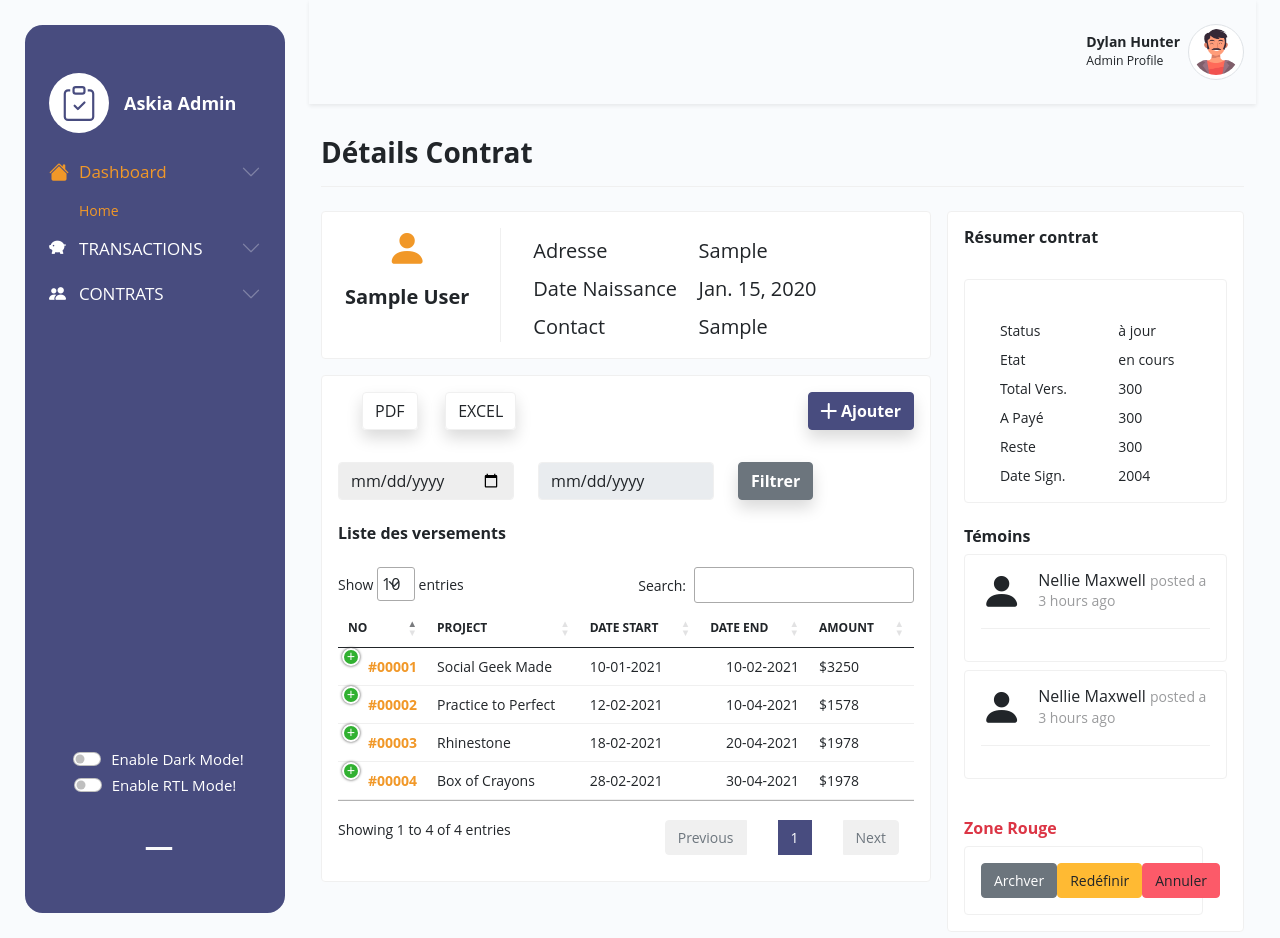
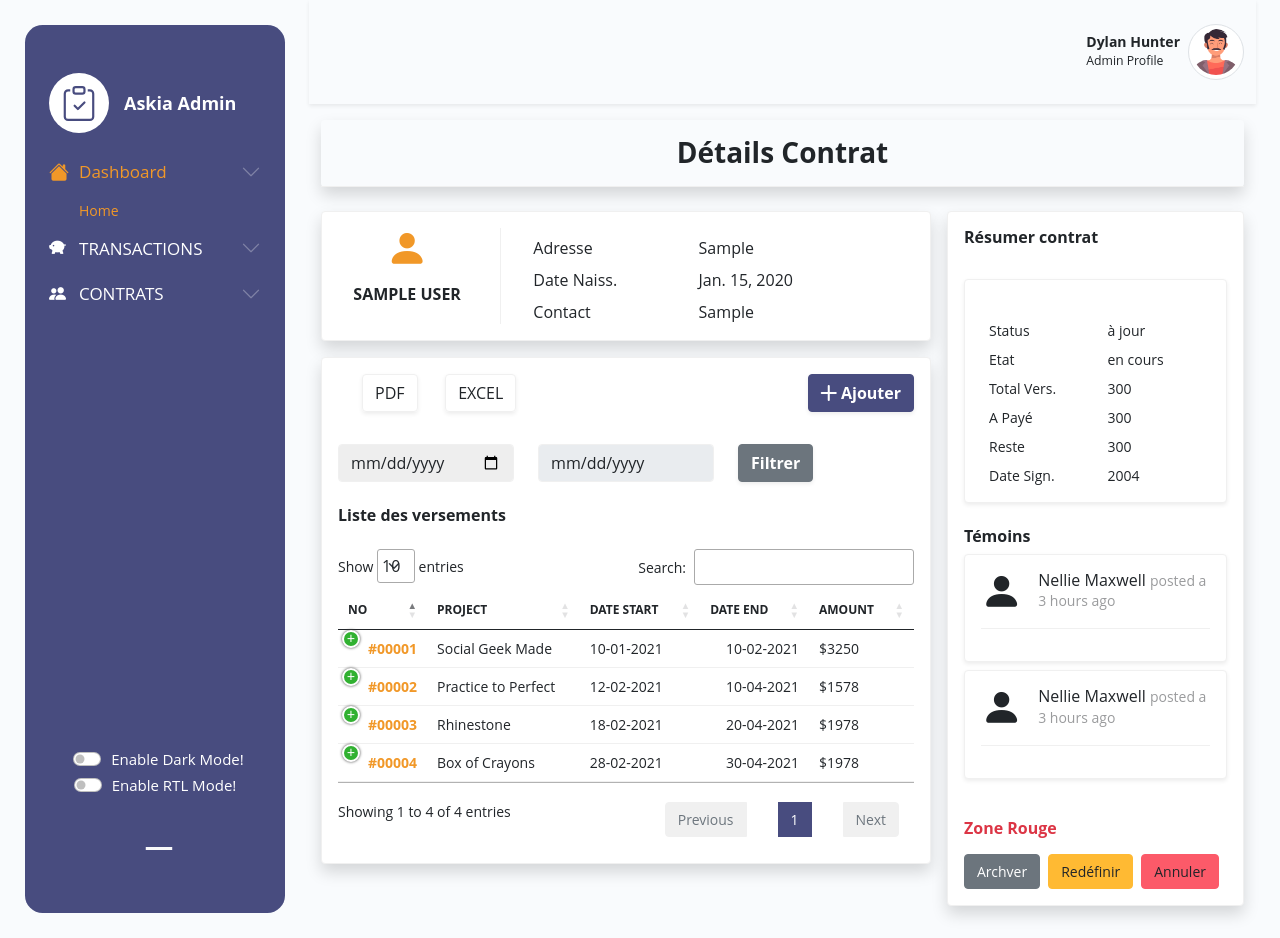
Before and after one commit to Fayssol/credit-bail, a Django app: page /detail_contrat/1/ in a window 1280 px wide. Run offline with Django 5.2, Linux system fonts and the light colour scheme; tables that the repository leaves empty hold one stand-in row (values such as "Sample post"); some libraries are stand-ins or nearby versions; some web fonts are replaced.

Commit message:
detail contrat ui

```diff
--- a/askia_solution/askia_admin/templates/contrats/detail_contrat.html
+++ b/askia_solution/askia_admin/templates/contrats/detail_contrat.html
@@ -22,16 +22,16 @@
     <div class="container-xxl">
         <div class="row clearfix">
             <div class="col-md-12">
-                <div class="card border-0 mb-4 no-bg">
+                <div class="card border-0 mb-4 no-bg shadow">
                     <div class="card-header py-3 px-0 d-flex align-items-center  justify-content-between border-bottom">
-                        <h3 class=" fw-bold flex-fill mb-0">Détails Contrat</h3>
+                        <h3 class=" fw-bold flex-fill mb-0 text-center">Détails Contrat</h3>
                     </div>
                 </div>
             </div>
         </div><!-- Row End -->
         <div class="row g-3">
             <div class="col-xl-8 col-lg-12 col-md-12">
-                <div class="card teacher-card  mb-3">
+                <div class="card teacher-card  mb-3 shadow">
                     <div class="card-body d-flex teacher-fulldeatil">
                         <div class="profile-teacher pe-xl-4 pe-md-2 pe-sm-4 pe-4 text-center w220">
                             <a href="#">
@@ -40,7 +40,7 @@
 
                             </a>
                             <div class="about-info d-flex align-items-center mt-3 justify-content-center flex-column">
-                                <h6 class="mb-0 fw-bold d-block fs-5">{{contrat.client.nom}}</h6>
+                                <h6 class="mb-0 fw-bold d-block fs-6">{{contrat.client.nom|upper}}</h6>
 
                             </div>
                         </div>
@@ -54,39 +54,39 @@
                                 <div class="col-xl-5">
                                     <div class="d-flex align-items-center">
                                         <!-- <i class="icofont-adress"></i> -->
-                                        <span class="ms-2 small fs-5">Adresse</span>
+                                        <span class="ms-2 small fs-6 ">Adresse</span>
                                     </div>
                                 </div>
 
                                 <div class="col-xl-5">
                                     <div class="d-flex align-items-center">
                                         <!-- <i class="icofont-adress"></i> -->
-                                        <span class="ms-2 small fs-5">{{contrat.client.adresse}}</span>
+                                        <span class="ms-2 small fs-6">{{contrat.client.adresse}}</span>
                                     </div>
                                 </div>
 
                                 <div class="col-xl-5">
                                     <div class="d-flex align-items-center">
                                         <!-- <i class="icofont-birthday-cake"></i> -->
-                                        <span class="ms-2 small fs-5">Date Naissance</span>
+                                        <span class="ms-2 small fs-6">Date Naiss.</span>
                                     </div>
                                 </div>
                                 <div class="col-xl-5">
                                     <div class="d-flex align-items-center">
                                         <!-- <i class="icofont-birthday-cake"></i> -->
-                                        <span class="ms-2 small fs-5">{{contrat.client.date_naissance|date}}</span>
+                                        <span class="ms-2 small fs-6">{{contrat.client.date_naissance|date}}</span>
                                     </div>
                                 </div>
                                 <div class="col-xl-5">
                                     <div class="d-flex align-items-center">
                                         <!-- <i class="icofont-address-book"></i> -->
-                                        <span class="ms-2 small fs-5">Contact</span>
+                                        <span class="ms-2 small fs-6">Contact</span>
                                     </div>
                                 </div>
                                 <div class="col-xl-5">
                                     <div class="d-flex align-items-center">
                                         <!-- <i class="icofont-address-book"></i> -->
-                                        <span class="ms-2 small fs-5">{{contrat.client.contact}}</span>
+                                        <span class="ms-2 small fs-6">{{contrat.client.contact}}</span>
                                     </div>
                                 </div>
                             </div>
@@ -98,7 +98,7 @@
                 <div class="teachercourse-list mb-3">
                     <div class="row g-3 gy-5 pt-3 row-deck">
                         <div class="col-xxl-12 col-xl-12 col-lg-12 col-md-12 col-sm-12">
-                            <div class="card">
+                            <div class="card shadow">
                                 <div class="card-body">
                                     <table id="" class="table table-hover align-middle mb-0" style="width:100%">
                                         <h6 class="fw-bold ">Résumer ancien contrat</h6>
@@ -133,13 +133,13 @@
                {% endif %}
                 <div class="row g-3">
                     <div class="col-md-12">
-                        <div class="card">
+                        <div class="card shadow">
                             <div class="card-header py-3 d-flex justify-content-between align-items-center">
                                 <div class="d-grid gap-2 d-md-block">
-                                    <button type="button" class="btn btn-outline-secondary mx-4  fs-6 shadow">PDF</button>
-                                    <button type="button" class="btn btn-outline-secondary fs-6 shadow">EXCEL</button>
+                                    <button type="button" class="btn btn-outline-secondary mx-4  fs-6 shadow-sm">PDF</button>
+                                    <button type="button" class="btn btn-outline-secondary fs-6 shadow-sm">EXCEL</button>
                                   </div>
-                                  <button type="button" class="btn btn-primary btn-pill fw-bold fs-6 shadow" data-bs-toggle="modal" data-bs-target="#exampleModalLg">
+                                  <button type="button" class="btn btn-primary btn-pill fw-bold fs-6 shadow-sm" data-bs-toggle="modal" data-bs-target="#exampleModalLg">
                                     <span class="add-temoin"><i class="bi bi-plus-lg"></i></span>
                                     Ajouter</button>
                             </div>
@@ -158,7 +158,7 @@
                                                    type="date" data-date-format="YYYY-MM-DD HH:MM:SS">
                                         </div>
                                         <div class="col d-flex align-self-center">
-                                            <button style="font-size: small" class="btn btn-secondary fw-bold fs-6 shadow">Filtrer</button>
+                                            <button style="font-size: small" class="btn btn-secondary fw-bold fs-6 shadow-sm">Filtrer</button>
                                         </div>
                                     </div>
                                 </form>
@@ -216,14 +216,14 @@
             </div>
 <!-- cote droit -->
             <div class="col-xl-4 col-lg-12 col-md-12">
-                <div class="card mb-3">
+                <div class="card mb-3 shadow">
                     <div class="card-header py-3">
                         <h6 class="mb-0 fw-bold ">Résumer contrat</h6>
                     </div>
                     <div class="card-body">
                         <div class="row">
                             <div class="col-xxl-12 col-xl-12 col-lg-12 col-md-12 col-sm-12">
-                                <div class="card">
+                                <div class="card shadow-sm">
                                     <div class="card-body">
                                         <div class="d-flex align-items-center justify-content-between">
                                             <div class="lesson_name">
@@ -236,77 +236,77 @@
                                         <div class="row g-2 pt-4">
                                             <div class="col-6">
                                                 <div class="d-flex align-items-center">
-                                                    <i class="icofont-paper-clip"></i>
+                                                    <!-- <i class="icofont-paper-clip"></i> -->
                                                     <span class="ms-2">Status</span>
                                                 </div>
                                             </div>
                                             <div class="col-6">
                                                 <div class="d-flex align-items-center">
-                                                    <i class="icofont-sand-clock"></i>
+                                                    <!-- <i class="icofont-sand-clock"></i> -->
                                                     <span class="ms-2">à jour</span>
                                                 </div>
                                             </div>
                                             <div class="col-6">
                                                 <div class="d-flex align-items-center">
-                                                    <i class="icofont-group-students "></i>
+                                                    <!-- <i class="icofont-group-students "></i> -->
                                                     <span class="ms-2">Etat</span>
                                                 </div>
                                             </div>
                                             <div class="col-6">
                                                 <div class="d-flex align-items-center">
-                                                    <i class="icofont-ui-text-chat"></i>
+                                                    <!-- <i class="icofont-ui-text-chat"></i> -->
                                                     <span class="ms-2">en cours</span>
                                                 </div>
                                             </div>
 
                                             <div class="col-6">
                                                 <div class="d-flex align-items-center">
-                                                    <i class="icofont-group-students "></i>
+                                                    <!-- <i class="icofont-group-students "></i> -->
                                                     <span class="ms-2">Total Vers.</span>
                                                 </div>
                                             </div>
                                             <div class="col-6">
                                                 <div class="d-flex align-items-center">
-                                                    <i class="icofont-ui-text-chat"></i>
+                                                    <!-- <i class="icofont-ui-text-chat"></i> -->
                                                     <span class="ms-2">300</span>
                                                 </div>
                                             </div>
 
                                             <div class="col-6">
                                                 <div class="d-flex align-items-center">
-                                                    <i class="icofont-group-students "></i>
+                                                    <!-- <i class="icofont-group-students "></i> -->
                                                     <span class="ms-2">A Payé</span>
                                                 </div>
                                             </div>
                                             <div class="col-6">
                                                 <div class="d-flex align-items-center">
-                                                    <i class="icofont-ui-text-chat"></i>
+                                                    <!-- <i class="icofont-ui-text-chat"></i> -->
                                                     <span class="ms-2">300</span>
                                                 </div>
                                             </div>
 
                                             <div class="col-6">
                                                 <div class="d-flex align-items-center">
-                                                    <i class="icofont-group-students "></i>
+                                                    <!-- <i class="icofont-group-students "></i> -->
                                                     <span class="ms-2">Reste</span>
                                                 </div>
                                             </div>
                                             <div class="col-6">
                                                 <div class="d-flex align-items-center">
-                                                    <i class="icofont-ui-text-chat"></i>
+                                                    <!-- <i class="icofont-ui-text-chat"></i> -->
                                                     <span class="ms-2">300</span>
                                                 </div>
                                             </div>
 
                                             <div class="col-6">
                                                 <div class="d-flex align-items-center">
-                                                    <i class="icofont-group-students "></i>
+                                                    <!-- <i class="icofont-group-students "></i> -->
                                                     <span class="ms-2">Date Sign.</span>
                                                 </div>
                                             </div>
                                             <div class="col-6">
                                                 <div class="d-flex align-items-center">
-                                                    <i class="icofont-ui-text-chat"></i>
+                                                    <!-- <i class="icofont-ui-text-chat"></i> -->
                                                     <span class="ms-2">2004</span>
                                                 </div>
                                             </div>
@@ -331,7 +331,7 @@
                         <div class='col-xxl-12 col-xl-12 col-lg-12 col-md-12 col-sm-12 mt-4' >
                             <h6 class="mb-2 fw-bold ">Témoins</h6>
                             <ul class="list-unstyled res-set">
-                                <li class="card mb-2">
+                                <li class="card mb-2 shadow-sm">
                                     <div class="card-body">
                                         <div class="d-flex mb-3 pb-3 border-bottom">
                                             <i class="bi bi-person-fill fs-1 text-dark"></i>
@@ -347,7 +347,7 @@
 
                                 <li class="dd-item">
                                     <ul class="list-unstyled res-set">
-                                        <li class="card mb-2">
+                                        <li class="card mb-2 shadow-sm">
                                             <div class="card-body">
                                                 <div class="d-flex mb-3 pb-3 border-bottom">
                                                     <i class="bi bi-person-fill fs-1 text-dark"></i>
@@ -372,18 +372,18 @@
                         <div class="row">
 
                             <div class='col-xxl-12 col-xl-12 col-lg-12 col-md-12 col-sm-12 mt-4' >
-                                <h6 class="mb-2 fw-bold text-danger">Zone Rouge</h6>
-                                <div class="card">
-                                    <div class="card-body">
-                                        <div class="d-flex justify-content-between">
+                                <h6 class="mb-2 fw-bold text-danger mb-3">Zone Rouge</h6>
+                                <!-- <div class="card"> -->
+                                    <!-- <div class="card-body"> -->
+                                        <div class="d-flex justify-content-between ">
                                             <!-- <button type="button" class="btn btn-primary">Editer</button> -->
                                             <button type="button" class="btn btn-secondary">Archver</button>
-                                            <button type="button" class="btn btn-warning">Redéfinir</button>
+                                            <button type="button" class="btn btn-warning mx-2">Redéfinir</button>
                                             <button type="button" class="btn btn-danger">Annuler</button>
 
                                         </div>
-                                    </div>
-                                </div>
+                                    <!-- </div> -->
+                                <!-- </div> -->
                             </div>
                         </div>
 
--- a/askia_solution/askia_admin/templates/transactions/create.html
+++ b/askia_solution/askia_admin/templates/transactions/create.html
@@ -32,7 +32,7 @@
 
 
 {% endif %}
-<form id="transactionForm" action="{% url 'askia_admin:save_transaction' %}" method="post" class="form-control-sm">
+<form id="transactionForm" action="{% url 'askia_admin:save_transaction' %}" method="post" class="form-control-sm mt-4">
   {% csrf_token %}
 
   <fieldset class="border p-3 shadow border-light">
--- a/askia_solution/askia_admin/templates/transactions/liste.html
+++ b/askia_solution/askia_admin/templates/transactions/liste.html
@@ -18,11 +18,11 @@
 
                 <!--  -->
                 <div class="d-grid gap-2 d-md-block">
-                  <button type="button" class="btn btn-outline-secondary mx-4  fs-6 shadow">PDF</button>
-                  <button type="button" class="btn btn-outline-secondary fs-6 shadow">EXCEL</button>
+                  <button type="button" class="btn btn-outline-secondary mx-4  fs-6 shadow-sm">PDF</button>
+                  <button type="button" class="btn btn-outline-secondary fs-6 shadow-sm">EXCEL</button>
                 </div>
 
-                <button type="button" class="btn btn-primary btn-pill fw-bold fs-6 shadow" data-bs-toggle="modal" data-bs-target="#exampleModalLg">
+                <button type="button" class="btn btn-primary btn-pill fw-bold fs-6 shadow-sm" data-bs-toggle="modal" data-bs-target="#exampleModalLg">
                   <span class="add-temoin"><i class="bi bi-plus-lg"></i></span>
                   Ajouter</button>
 
```
Also changed, not shown: askia_solution/askia_admin/templates/contrats/list.html (+4 -4 lines).
